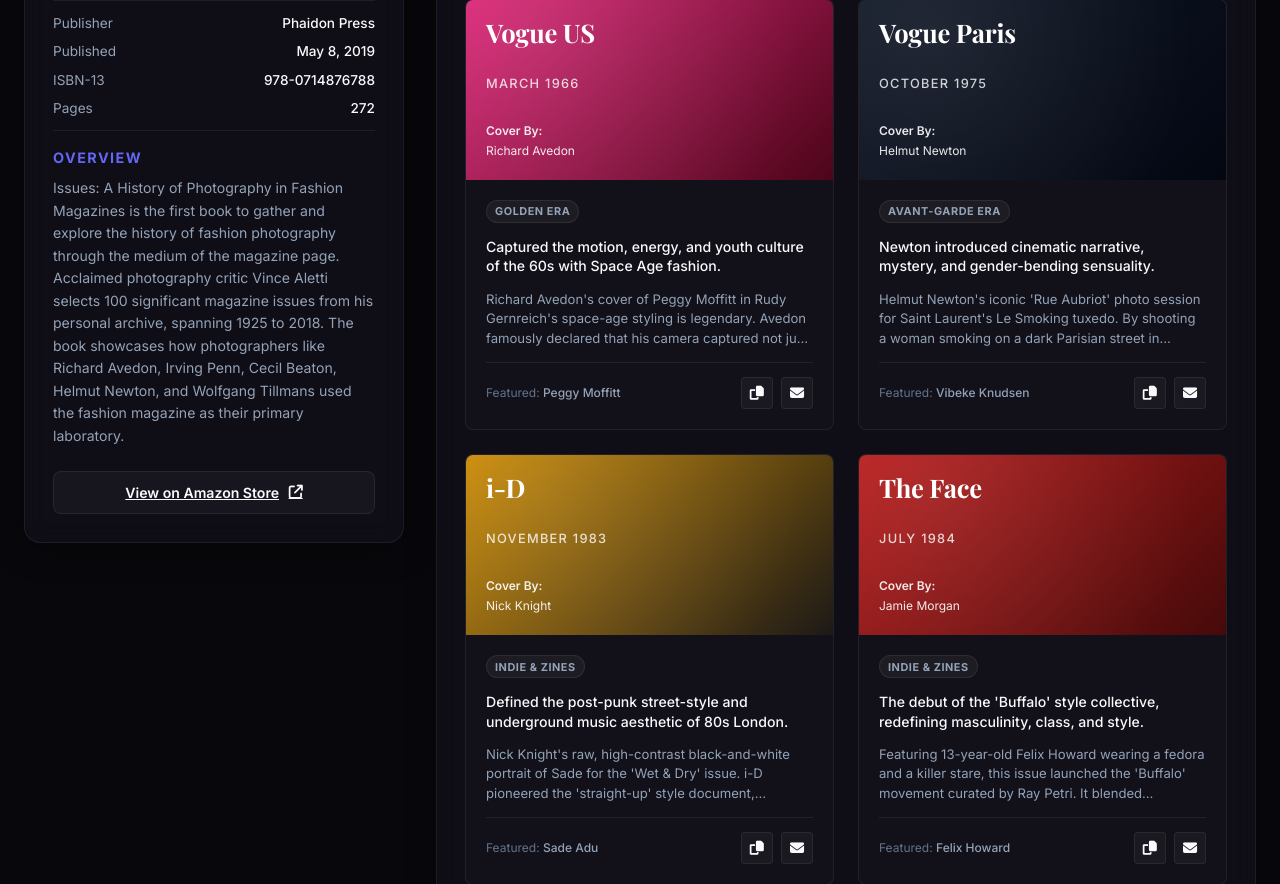
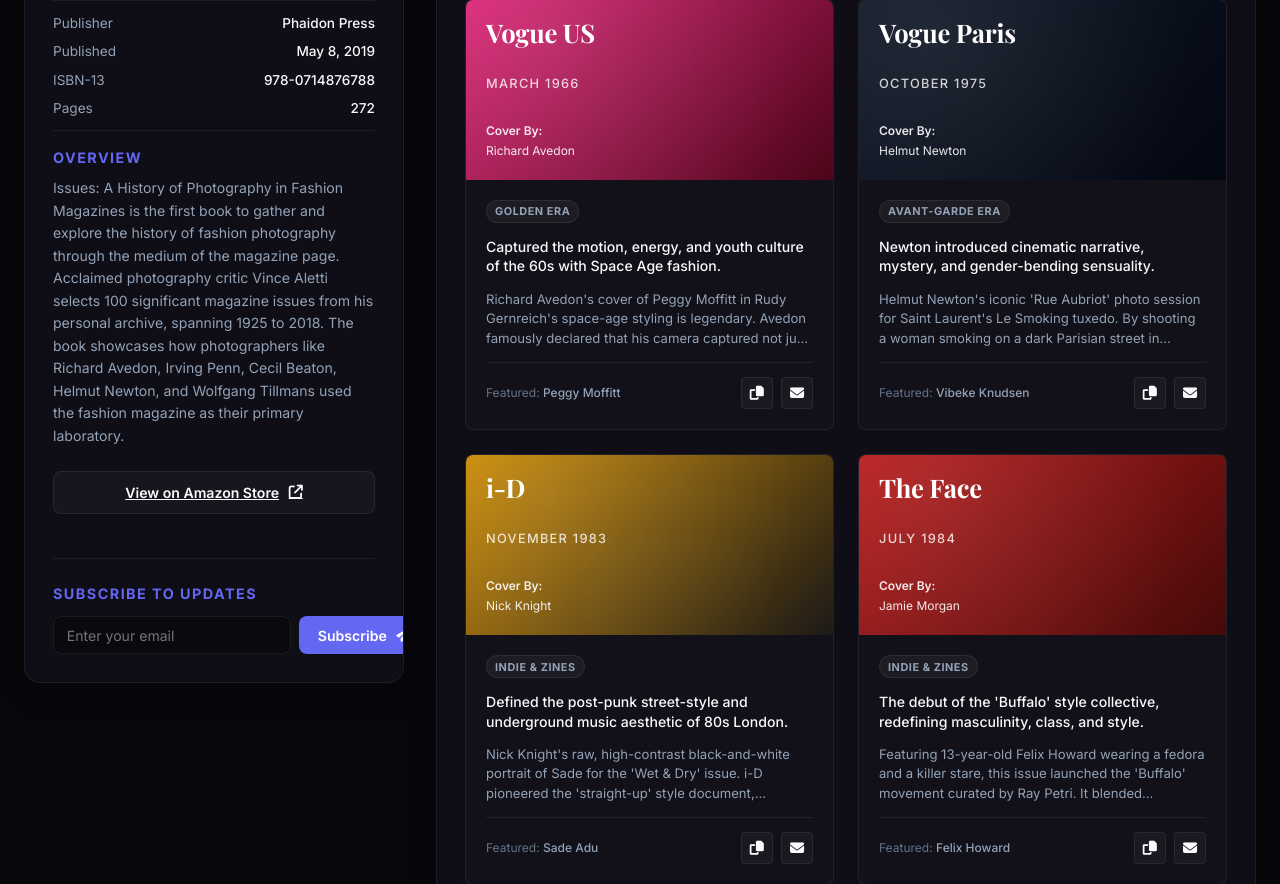
Before and after one commit to SummaTechnologiae/issues-book-monitor-app, a Flask app: page / in a window 1280 px wide; the page is wider, and only the part inside the window is pictured. Shown: the part 892-1776 px from the top of that part. Run offline with Flask 3, Linux system fonts and the light colour scheme; data that the repository does not hold is empty; some web fonts are replaced.

Commit message:
Implement user subscription with initial confirmation email and unsubscribe action

```diff
--- a/app.py
+++ b/app.py
@@ -4,10 +4,11 @@ import logging
 import smtplib
 from email.mime.text import MIMEText
 from email.mime.multipart import MIMEMultipart
-from flask import Flask, render_template, jsonify, request
+from flask import Flask, render_template, jsonify, request, render_template_string
 import requests
 from bs4 import BeautifulSoup
 from dotenv import load_dotenv
+import json
 
 # Load environment variables from .env file
 load_dotenv()
@@ -310,6 +311,68 @@ def get_book_details():
 
     return jsonify(data)
 
+def send_email_message(recipient, subject, html_body, text_body):
+    smtp_server = os.getenv('SMTP_SERVER', 'smtp.gmail.com')
+    smtp_port = int(os.getenv('SMTP_PORT', '587'))
+    smtp_user = os.getenv('SMTP_USERNAME', '')
+    smtp_pass = os.getenv('SMTP_PASSWORD', '')
+    sender = os.getenv('SENDER_EMAIL', 'noreply@issues-tracker.com')
+
+    if not smtp_user or not smtp_pass:
+        logger.info("SMTP Credentials not configured. Simulating email sending.")
+        logger.info(f"SIMULATED EMAIL TO: {recipient}")
+        logger.info(f"SUBJECT: {subject}")
+        logger.info(f"TEXT BODY:\n{text_body}")
+
+        return {
+            "status": "simulated",
+            "message": "Email sending simulated successfully. To send real emails, configure the SMTP credentials in your .env file.",
+            "recipient": recipient,
+            "subject": subject,
+            "email_body": html_body,
+            "smtp_server": smtp_server,
+            "smtp_port": smtp_port
+        }
+
+    try:
+        logger.info(f"Attempting to send real email to {recipient} via {smtp_server}:{smtp_port}")
+
+        msg = MIMEMultipart('alternative')
+        msg['Subject'] = subject
+        msg['From'] = sender
+        msg['To'] = recipient
+
+        part1 = MIMEText(text_body, 'plain')
+        part2 = MIMEText(html_body, 'html')
+        msg.attach(part1)
+        msg.attach(part2)
+
+        # Connect and Send
+        server = smtplib.SMTP(smtp_server, smtp_port)
+        server.starttls()
+        server.login(smtp_user, smtp_pass)
+        server.sendmail(sender, [recipient], msg.as_string())
+        server.quit()
+
+        logger.info(f"Email successfully sent to {recipient}")
+        return {
+            "status": "success",
+            "message": f"Email successfully sent to {recipient}!",
+            "recipient": recipient,
+            "subject": subject
+        }
+
+    except Exception as e:
+        logger.error(f"Failed to send email via SMTP: {str(e)}")
+        return {
+            "status": "error",
+            "message": f"SMTP Error: {str(e)}. Falling back to simulation.",
+            "recipient": recipient,
+            "subject": subject,
+            "email_body": html_body,
+            "error_details": str(e)
+        }
+
 @app.route('/api/send-email', methods=['POST'])
 def send_email():
     """
@@ -323,13 +386,6 @@ def send_email():
     title = post_data.get('title', 'Issues Book Update')
     details = post_data.get('details', 'No details provided.')
     recipient = os.getenv('RECIPIENT_EMAIL', 'elena.dobrovolskaia.sqa@gmail.com')
-
-    # SMTP Config from environment
-    smtp_server = os.getenv('SMTP_SERVER', 'smtp.gmail.com')
-    smtp_port = int(os.getenv('SMTP_PORT', '587'))
-    smtp_user = os.getenv('SMTP_USERNAME', '')
-    smtp_pass = os.getenv('SMTP_PASSWORD', '')
-    sender = os.getenv('SENDER_EMAIL', 'noreply@issues-tracker.com')
 
     subject = f"[Issues Book Update] {update_type}: {title}"
 
@@ -371,62 +427,157 @@ def send_email():
     Recipient: {recipient}
     """
 
-    # If credentials are not set, we simulate sending and return a successful simulated response
-    if not smtp_user or not smtp_pass:
-        logger.info("SMTP Credentials not configured. Simulating email sending.")
-        logger.info(f"SIMULATED EMAIL TO: {recipient}")
-        logger.info(f"SUBJECT: {subject}")
-        logger.info(f"TEXT BODY:\n{text_body}")
+    res = send_email_message(recipient, subject, html_body, text_body)
+    if res.get("status") == "error":
+        return jsonify(res), 500
+    return jsonify(res)
 
-        return jsonify({
-            "status": "simulated",
-            "message": "Email sending simulated successfully. To send real emails, configure the SMTP credentials in your .env file.",
-            "recipient": recipient,
-            "subject": subject,
-            "email_body": html_body,
-            "smtp_server": smtp_server,
-            "smtp_port": smtp_port
-        })
+SUBSCRIBERS_FILE = 'data/subscribers.json'
 
-    # If credentials are set, attempt to send real email
+def get_subscribers():
+    if not os.path.exists(os.path.dirname(SUBSCRIBERS_FILE)):
+        os.makedirs(os.path.dirname(SUBSCRIBERS_FILE), exist_ok=True)
+    if not os.path.exists(SUBSCRIBERS_FILE):
+        with open(SUBSCRIBERS_FILE, 'w') as f:
+            json.dump([], f)
+        return []
     try:
-        logger.info(f"Attempting to send real email to {recipient} via {smtp_server}:{smtp_port}")
+        with open(SUBSCRIBERS_FILE, 'r') as f:
+            return json.load(f)
+    except Exception as e:
+        logger.error(f"Error loading subscribers: {str(e)}")
+        return []
 
-        msg = MIMEMultipart('alternative')
-        msg['Subject'] = subject
-        msg['From'] = sender
-        msg['To'] = recipient
+def save_subscribers(subs):
+    if not os.path.exists(os.path.dirname(SUBSCRIBERS_FILE)):
+        os.makedirs(os.path.dirname(SUBSCRIBERS_FILE), exist_ok=True)
+    try:
+        with open(SUBSCRIBERS_FILE, 'w') as f:
+            json.dump(subs, f, indent=4)
+        return True
+    except Exception as e:
+        logger.error(f"Error saving subscribers: {str(e)}")
+        return False
 
-        part1 = MIMEText(text_body, 'plain')
-        part2 = MIMEText(html_body, 'html')
-        msg.attach(part1)
-        msg.attach(part2)
+@app.route('/api/subscribe', methods=['POST'])
+def subscribe():
+    post_data = request.json or {}
+    email = post_data.get('email', '').strip().lower()
 
-        # Connect and Send
-        server = smtplib.SMTP(smtp_server, smtp_port)
-        server.starttls()
-        server.login(smtp_user, smtp_pass)
-        server.sendmail(sender, [recipient], msg.as_string())
-        server.quit()
+    if not email or '@' not in email:
+        return jsonify({"status": "error", "message": "Please enter a valid email address."}), 400
 
-        logger.info(f"Email successfully sent to {recipient}")
-        return jsonify({
-            "status": "success",
-            "message": f"Email successfully sent to {recipient}!",
-            "recipient": recipient,
-            "subject": subject
-        })
+    subs = get_subscribers()
+    if any(s['email'] == email for s in subs):
+        return jsonify({"status": "already_subscribed", "message": f"{email} is already subscribed!"})
 
-    except Exception as e:
-        logger.error(f"Failed to send email via SMTP: {str(e)}")
-        return jsonify({
-            "status": "error",
-            "message": f"SMTP Error: {str(e)}. Falling back to simulation.",
-            "recipient": recipient,
-            "subject": subject,
-            "email_body": html_body,
-            "error_details": str(e)
-        }), 500
+    import datetime
+    subs.append({
+        "email": email,
+        "subscribed_at": datetime.datetime.now().isoformat()
+    })
+    save_subscribers(subs)
+
+    host_url = request.host_url.rstrip('/')
+    unsubscribe_url = f"{host_url}/unsubscribe?email={email}"
+
+    subject = "[Issues Book Tracker] Subscription Confirmed"
+    html_body = f"""
+    <html>
+        <body style="font-family: Arial, sans-serif; line-height: 1.6; color: #333; max-width: 600px; margin: 0 auto; padding: 20px; border: 1px solid #eee; border-radius: 8px;">
+            <h2 style="color: #6366f1; border-bottom: 2px solid #6366f1; padding-bottom: 10px; margin-top: 0;">
+                Subscription Confirmed!
+            </h2>
+            <p>Hello,</p>
+            <p>You have successfully subscribed to updates for Vince Aletti's <strong>"Issues: A History of Photography in Fashion Magazines"</strong> book tracker.</p>
+            <p>You will now receive alerts regarding price drops, stock updates, and other changes directly to your inbox.</p>
+
+            <div style="margin: 30px 0; text-align: center;">
+                <a href="{unsubscribe_url}" style="background-color: #f43f5e; color: white; padding: 10px 20px; text-decoration: none; border-radius: 4px; font-weight: bold; display: inline-block;">
+                    Unsubscribe from Updates
+                </a>
+            </div>
+
+            <p style="font-size: 14px; color: #64748b; margin-top: 30px; border-top: 1px solid #e2e8f0; padding-top: 15px;">
+                If you did not request this subscription, please ignore this email or click unsubscribe above.
+                <br>Unsubscribe Link: <a href="{unsubscribe_url}">{unsubscribe_url}</a>
+            </p>
+        </body>
+    </html>
+    """
+
+    text_body = f"""
+    Subscription Confirmed!
+    --------------------------------------------
+    Hello,
+
+    You have successfully subscribed to updates for Vince Aletti's "Issues: A History of Photography in Fashion Magazines" book tracker.
+
+    To unsubscribe, click the link below:
+    {unsubscribe_url}
+
+    --------------------------------------------
+    Sent from the Issues by Vince Aletti Book Tracker.
+    """
+
+    res = send_email_message(email, subject, html_body, text_body)
+    if res.get("status") == "error":
+        res["status_code"] = 500
+    else:
+        res["status_code"] = 200
+    return jsonify(res)
+
+@app.route('/unsubscribe', methods=['GET'])
+def unsubscribe():
+    email = request.args.get('email', '').strip().lower()
+    if not email:
+        return render_template_string("""
+        <html>
+            <body style="font-family: sans-serif; display: flex; align-items: center; justify-content: center; height: 100vh; background: #08070b; color: white; margin: 0;">
+                <div style="background: rgba(255, 255, 255, 0.03); border: 1px solid rgba(255, 255, 255, 0.08); padding: 2.5rem; border-radius: 16px; text-align: center; max-width: 400px;">
+                    <h1 style="color: #f43f5e; margin-bottom: 1rem;">Error</h1>
+                    <p style="color: #94a3b8;">No email address provided.</p>
+                </div>
+            </body>
+        </html>
+        """)
+
+    subs = get_subscribers()
+    new_subs = [s for s in subs if s['email'] != email]
+
+    if len(new_subs) == len(subs):
+        return render_template_string("""
+        <html>
+            <body style="font-family: sans-serif; display: flex; align-items: center; justify-content: center; height: 100vh; background: #08070b; color: white; margin: 0;">
+                <div style="background: rgba(255, 255, 255, 0.03); border: 1px solid rgba(255, 255, 255, 0.08); padding: 2.5rem; border-radius: 16px; text-align: center; max-width: 400px;">
+                    <h1 style="color: #f59e0b; margin-bottom: 1rem;">Not Found</h1>
+                    <p style="color: #94a3b8;">Email address <strong>{{ email }}</strong> was not found in our subscription list.</p>
+                </div>
+            </body>
+        </html>
+        """, email=email)
+
+    save_subscribers(new_subs)
+
+    return render_template_string("""
+    <html>
+        <head>
+            <title>Unsubscribed Successfully</title>
+            <style>
+                body { font-family: sans-serif; display: flex; align-items: center; justify-content: center; height: 100vh; background: #08070b; color: white; margin: 0; }
+                .card { background: rgba(255, 255, 255, 0.03); border: 1px solid rgba(255, 255, 255, 0.08); padding: 2.5rem; border-radius: 16px; text-align: center; max-width: 400px; box-shadow: 0 8px 32px rgba(0,0,0,0.5); }
+                h1 { color: #f43f5e; margin-bottom: 1rem; }
+                p { color: #94a3b8; font-size: 0.95rem; line-height: 1.5; }
+            </style>
+        </head>
+        <body>
+            <div class="card">
+                <h1>Unsubscribed</h1>
+                <p>You have been successfully unsubscribed from the Vince Aletti book tracker updates. You will no longer receive emails for <strong>{{ email }}</strong>.</p>
+            </div>
+        </body>
+    </html>
+    """, email=email)
 
 if __name__ == '__main__':
     # Default to port 5000
--- /dev/null
+++ b/data/subscribers.json
@@ -0,0 +1,6 @@
+[
+    {
+        "email": "lenaonmars@gmail.com",
+        "subscribed_at": "2026-06-17T10:34:49.587581"
+    }
+]
--- a/static/css/style.css
+++ b/static/css/style.css
@@ -1282,3 +1282,54 @@ body.light-theme .toast {
     color: #0f172a;
     box-shadow: 0 10px 25px rgba(0, 0, 0, 0.15);
 }
+
+/* Subscribe Section Styling */
+.subscribe-section {
+    margin-top: 1.75rem;
+    border-top: 1px solid var(--card-border);
+    padding-top: 1.5rem;
+}
+
+.subscribe-section h3 {
+    font-size: 0.9rem;
+    text-transform: uppercase;
+    letter-spacing: 0.1em;
+    color: var(--primary);
+    margin-bottom: 0.75rem;
+    font-weight: 700;
+}
+
+.subscribe-input-group {
+    display: flex;
+    gap: 0.5rem;
+    width: 100%;
+}
+
+.subscribe-input-group input {
+    flex-grow: 1;
+    background: rgba(0, 0, 0, 0.3);
+    border: 1px solid var(--card-border);
+    border-radius: var(--radius-sm);
+    color: var(--text-primary);
+    padding: 0.6rem 0.8rem;
+    font-family: var(--font-sans);
+    font-size: 0.88rem;
+    transition: var(--transition-fast);
+}
+
+.subscribe-input-group input:focus {
+    outline: none;
+    border-color: var(--primary);
+    box-shadow: 0 0 0 3px rgba(129, 140, 248, 0.15);
+}
+
+.subscribe-input-group button {
+    white-space: nowrap;
+}
+
+/* Light Theme Subscribe Section Overrides */
+body.light-theme .subscribe-input-group input {
+    background: #ffffff;
+    color: #0f172a;
+    border-color: rgba(15, 23, 42, 0.12);
+}
--- a/static/js/app.js
+++ b/static/js/app.js
@@ -585,4 +585,72 @@ document.addEventListener('DOMContentLoaded', () => {
         document.body.removeChild(link);
         showToast(`Exported ${filteredIssues.length} issues to CSV!`, 'success');
     });
+
+    // Subscription Logic
+    const subscribeForm = document.getElementById('subscribe-form');
+    const subscribeEmail = document.getElementById('subscribe-email');
+    const btnSubscribe = document.getElementById('btn-subscribe');
+
+    subscribeForm.addEventListener('submit', async (e) => {
+        e.preventDefault();
+        const email = subscribeEmail.value.trim();
+        if (!email) return;
+
+        btnSubscribe.disabled = true;
+        showToast('Subscribing...', 'info');
+
+        try {
+            const response = await fetch('/api/subscribe', {
+                method: 'POST',
+                headers: {
+                    'Content-Type': 'application/json'
+                },
+                body: JSON.stringify({ email })
+            });
+
+            const result = await response.json();
+
+            if (!response.ok) {
+                throw new Error(result.message || 'Subscription failed.');
+            }
+
+            if (result.status === 'already_subscribed') {
+                showToast(result.message, 'info');
+                subscribeEmail.value = '';
+                return;
+            }
+
+            // If simulated, open the preview modal
+            if (result.status === 'simulated' || result.status === 'error') {
+                emailPreviewTo.textContent = result.recipient;
+                emailPreviewSubject.textContent = result.subject;
+                emailPreviewBody.innerHTML = result.email_body;
+
+                emailSimAlert.style.display = 'flex';
+                emailSuccessBanner.classList.remove('success-banner');
+                emailSuccessBanner.style.background = 'rgba(245, 158, 11, 0.08)';
+                emailSuccessBanner.style.borderColor = 'rgba(245, 158, 11, 0.2)';
+                emailSuccessBanner.querySelector('.status-icon').className = 'fa-solid fa-circle-info status-icon';
+                emailSuccessBanner.querySelector('.status-icon').style.color = 'var(--warning)';
+
+                emailStatusHeading.textContent = 'Confirmation Email (Simulated)';
+                emailStatusMessage.textContent = 'Subscription added to DB! Showing confirmation email preview below.';
+
+                clientSmtpRow.style.display = 'flex';
+                emailPreviewSmtp.textContent = `${result.smtp_server}:${result.smtp_port}`;
+
+                emailModal.style.display = 'flex';
+                showToast('Subscribed! Confirmation preview generated.', 'success');
+            } else {
+                showToast(`Subscribed successfully! Confirmation email sent to ${email}.`, 'success');
+            }
+
+            subscribeEmail.value = '';
+        } catch (error) {
+            console.error('Subscription error:', error);
+            showToast(`Error: ${error.message}`, 'error');
+        } finally {
+            btnSubscribe.disabled = false;
+        }
+    });
 });
--- a/templates/index.html
+++ b/templates/index.html
@@ -109,6 +109,19 @@
                         <a href="https://www.amazon.com/dp/0714876789" target="_blank" class="btn btn-secondary btn-store-link" id="btn-amazon-store">
                             View on Amazon Store <i class="fa-solid fa-arrow-up-right-from-square"></i>
                         </a>
+
+                        <div class="subscribe-section">
+                            <h3>Subscribe to Updates</h3>
+                            <form id="subscribe-form" class="subscribe-form">
+                                <div class="subscribe-input-group">
+                                    <input type="email" id="subscribe-email" placeholder="Enter your email" required aria-label="Email for updates">
+                                    <button type="submit" class="btn btn-primary" id="btn-subscribe">
+                                        <span>Subscribe</span>
+                                        <i class="fa-solid fa-paper-plane"></i>
+                                    </button>
+                                </div>
+                            </form>
+                        </div>
                     </div>
                 </div>
             </section>
```
